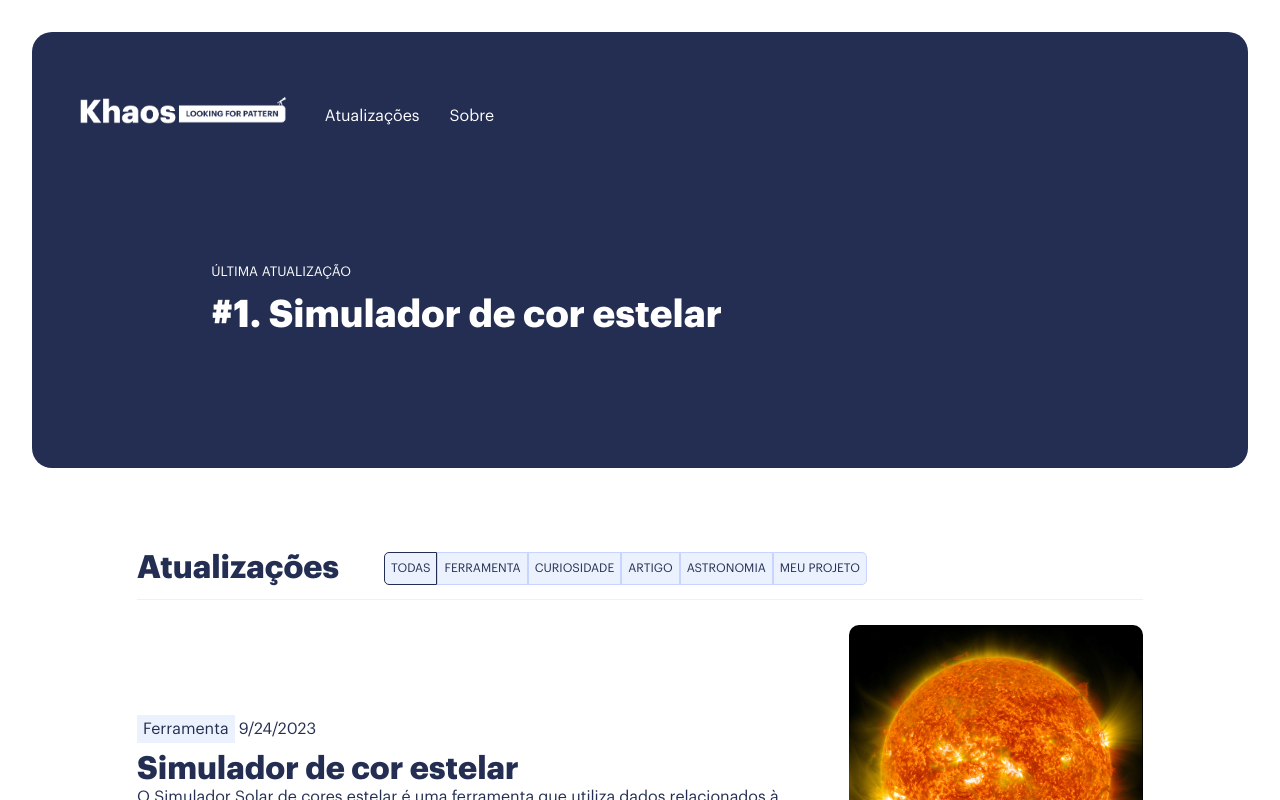
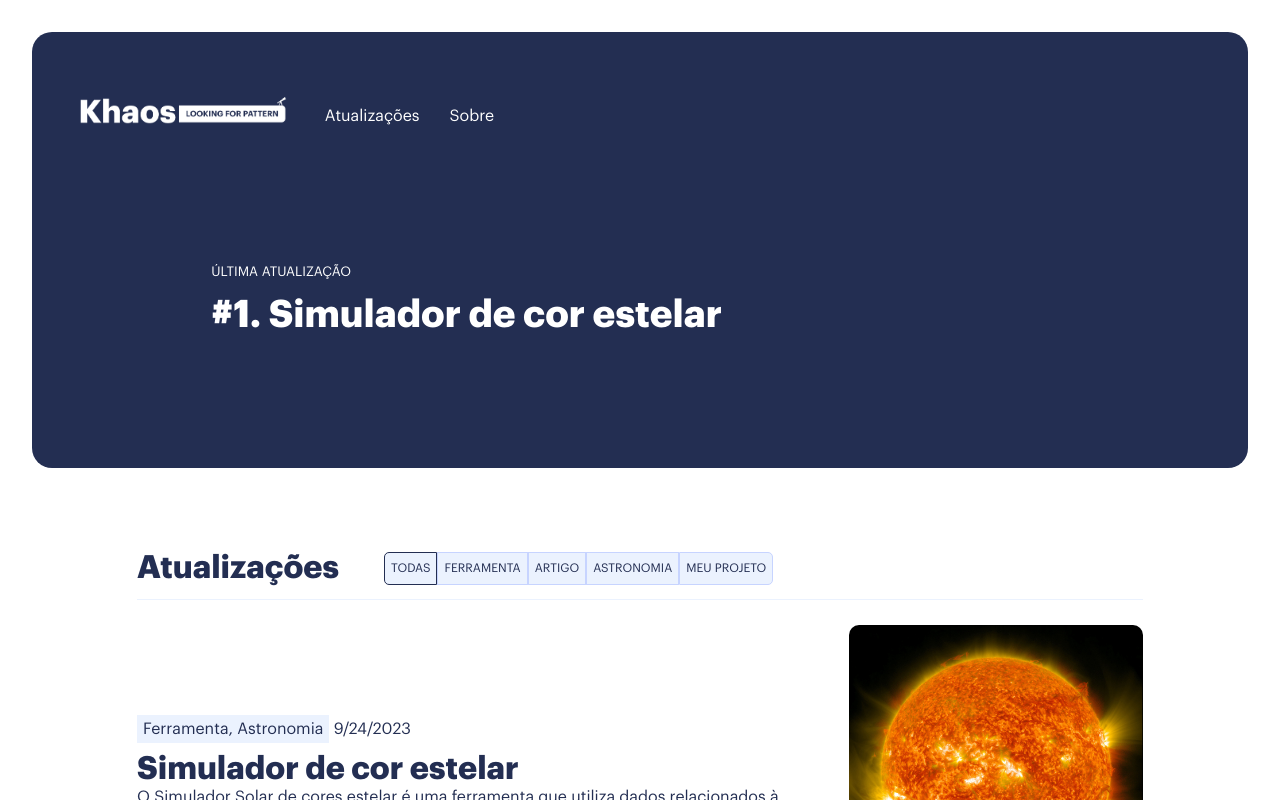
Before and after one commit to Khaos-Looking-for-pattern/blog, a Vue app: page / in a window 1280 px wide. Shown: the top 800 px of the page. Built offline with nearby package versions, Linux system fonts and the light colour scheme.

Commit message:
removing tags

```diff
--- a/src/content/PostList.js
+++ b/src/content/PostList.js
@@ -1,5 +1,5 @@
 import {
-    FERRAMENTA, CURIOSIDADE, ARTIGO, ASTRONOMIA, PROJETO
+    FERRAMENTA, ARTIGO, ASTRONOMIA, PROJETO
 } from './tags'
 
 export default [
@@ -7,7 +7,7 @@ export default [
         title: "Simulador de cor estelar",
         subtitle: "O Simulador Solar de cores estelar é uma ferramenta que utiliza dados relacionados à temperatura e luminosidade de estrelas para determinar sua cor.",
         date: new Date('2023-09-24'),
-        tags: [FERRAMENTA],
+        tags: [FERRAMENTA, ASTRONOMIA],
         image: "sun-nasa.jpg",
         link: "simulador-solar",
         component: () => import('./components/SimuladorSolar.vue'),
--- a/src/content/tags.js
+++ b/src/content/tags.js
@@ -1,14 +1,19 @@
 const FERRAMENTA = "Ferramenta"
-const CURIOSIDADE = "Curiosidade"
 const ARTIGO = "Artigo"
 const ASTRONOMIA = "Astronomia"
 const PROJETO = "Meu Projeto"
 
 const tags = [
-    FERRAMENTA, CURIOSIDADE, ARTIGO, ASTRONOMIA, PROJETO
+    FERRAMENTA,
+    ARTIGO,
+    ASTRONOMIA,
+    PROJETO
 ]
 
 export default tags
 export {
-    FERRAMENTA, CURIOSIDADE, ARTIGO, ASTRONOMIA, PROJETO
+    FERRAMENTA,
+    ARTIGO,
+    ASTRONOMIA,
+    PROJETO
 }
```
